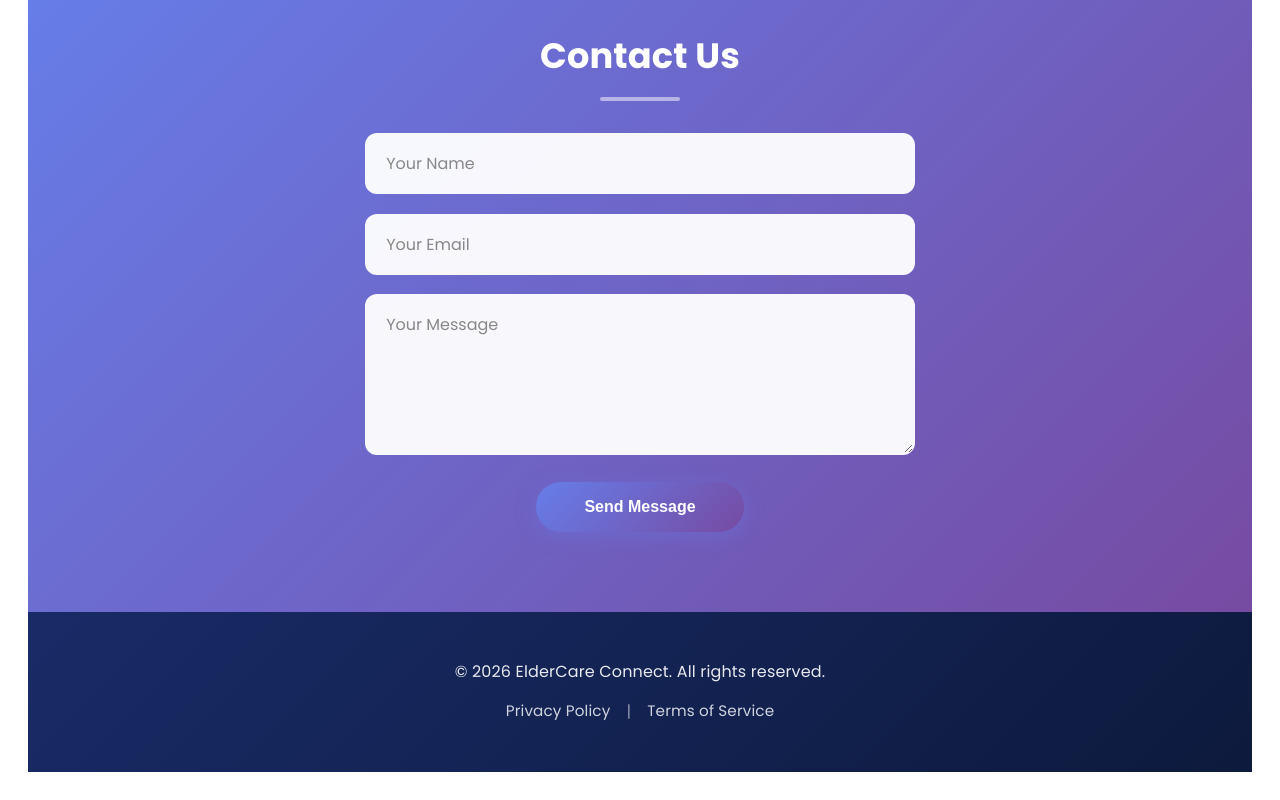
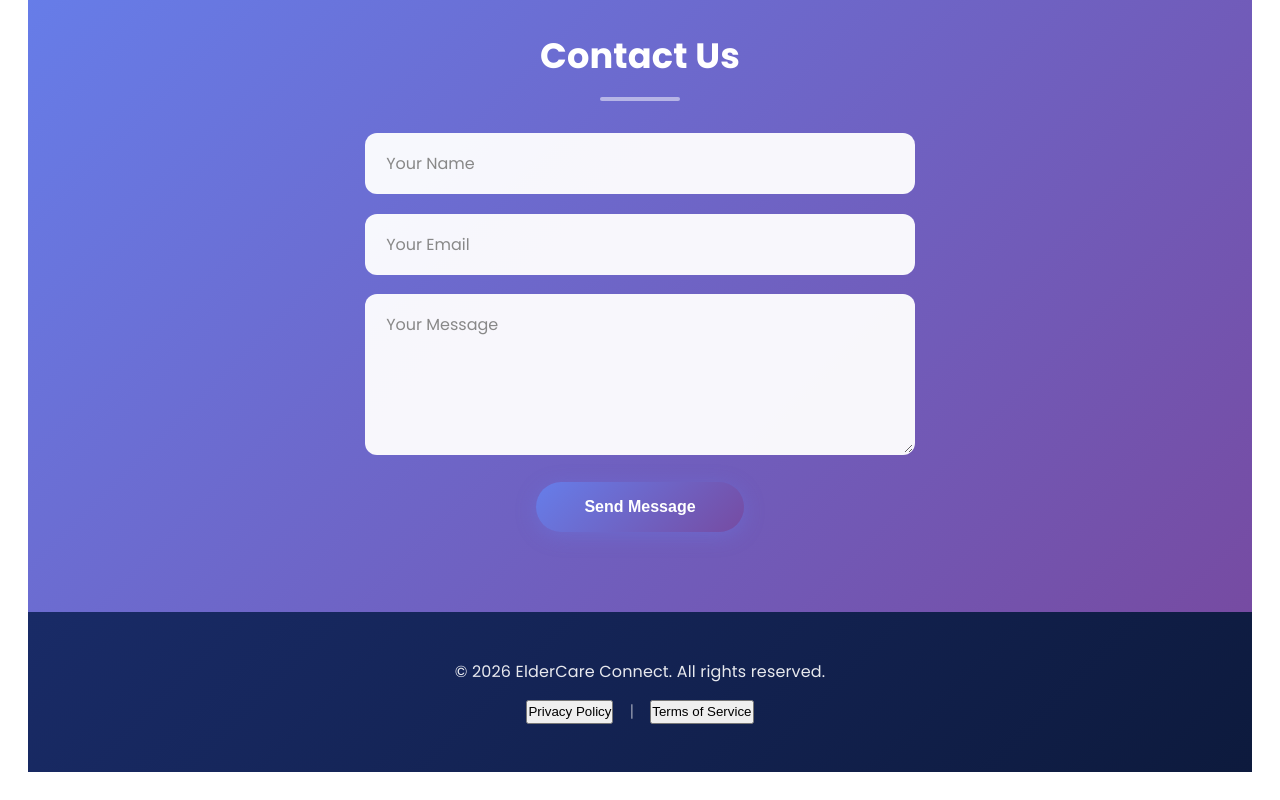
Before and after one commit to zagota249/Elder-Care-Plateform, a React (Create React App) app in the folder eldercare/: page / in a window 1280 px wide. Shown: the part 2657-3457 px from the top of the page. Built offline with nearby package versions, Linux system fonts and the light colour scheme.

Commit message:
fix(homepage): replace invalid anchor hrefs with buttons - Changed Privacy Policy and Terms of Service links to buttons - Buttons now show alert for upcoming pages - Fixes accessibility warning about invalid href

```diff
--- a/eldercare/src/homepage.jsx
+++ b/eldercare/src/homepage.jsx
@@ -32,7 +32,7 @@ export default function HomePage() {
                     </p>
                     <div className="hero-buttons">
                         <button className="btn primary glow" onClick={() => navigate('/signup')}>Get Started</button>
-                        <button className="btn secondary">Learn More</button>
+                        <button className="btn secondary" onClick={() => document.querySelector('.audience').scrollIntoView({ behavior: 'smooth' })}>Learn More</button>
                     </div>
                 </div>
             </section>
@@ -139,9 +139,9 @@ export default function HomePage() {
                 <div className="footer-content">
                     <p>© 2026 ElderCare Connect. All rights reserved.</p>
                     <div className="footer-links">
-                        <a href="#">Privacy Policy</a>
+                        <button onClick={() => alert("Privacy Policy page coming soon!")}>Privacy Policy</button>
                         <span className="divider">|</span>
-                        <a href="#">Terms of Service</a>
+                        <button onClick={() => alert("Terms of Service page coming soon!")}>Terms of Service</button>
                     </div>
                 </div>
             </footer>
```
